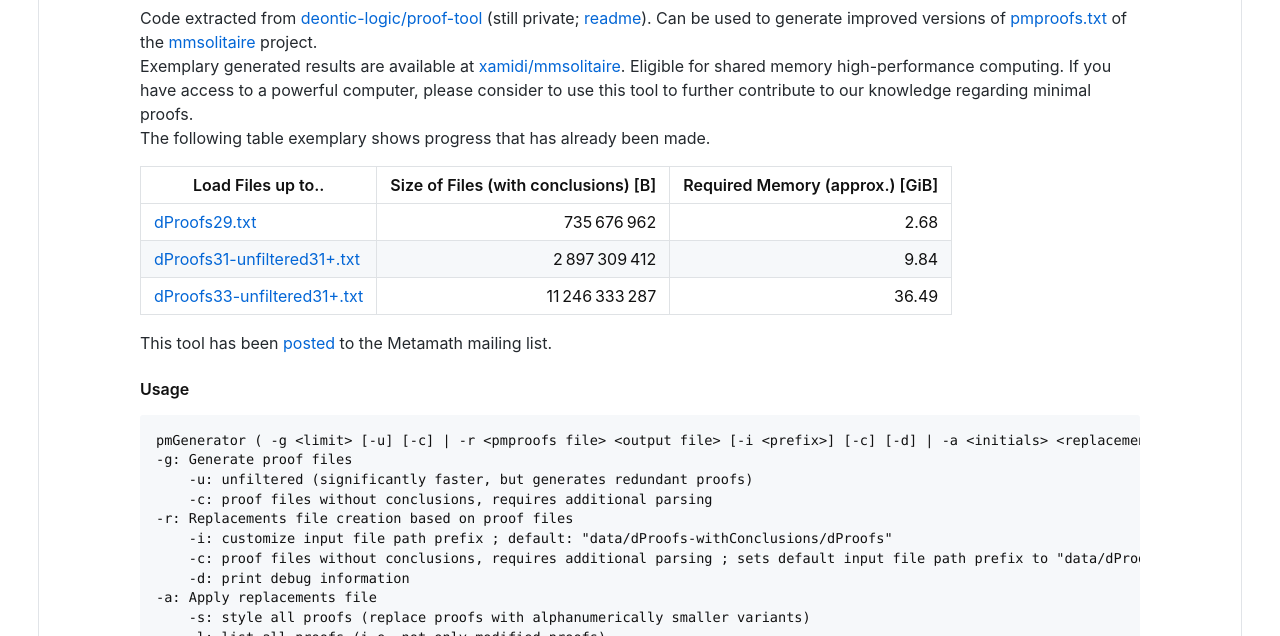
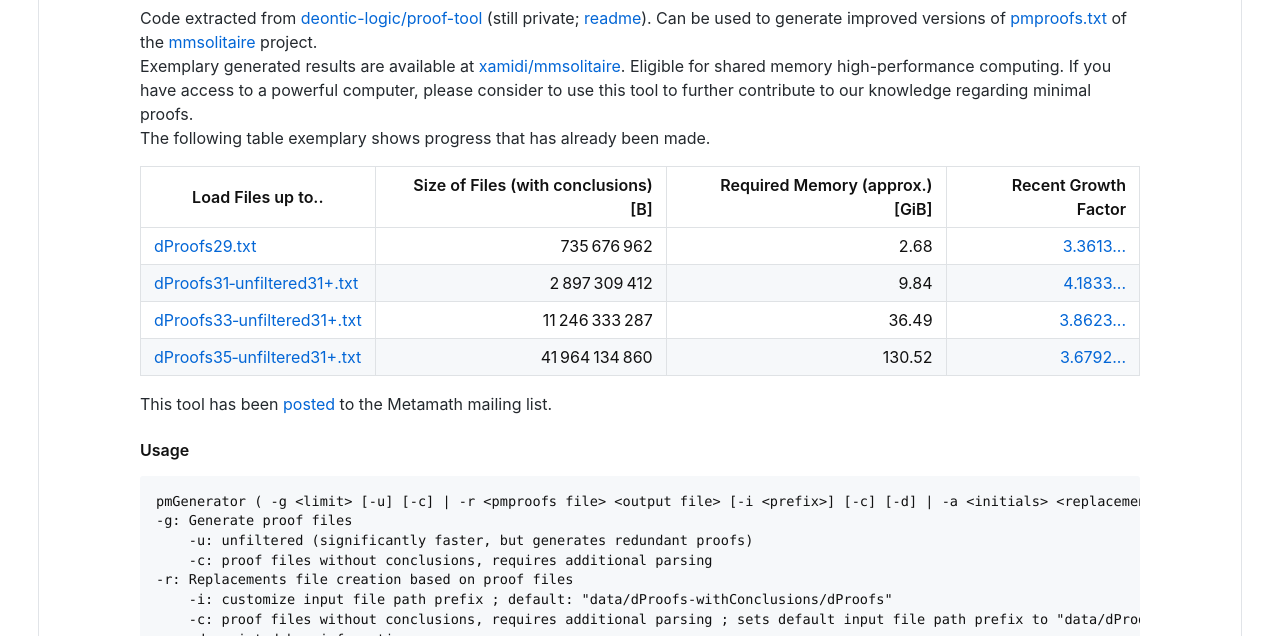
Before and after one commit to xamidi/pmGenerator, a plain HTML site: page README.html in a window 1280 px wide. Shown: the part 164-800 px from the top of the page. Drawn offline with Linux system fonts and the light colour scheme.

Commit message:
readme: add dProofs35 info + tool tips + recent growth factors

```diff
--- a/README.html
+++ b/README.html
@@ -214,30 +214,40 @@ b, strong {
 </head>
 <body><div class="markdown-container ltr"><div id="readme"><img src="icon/icon-readme.png" align="left">
 <h1 id="xamidi-pmgenerator">@xamidi/pmGenerator</h1>
-<p>Code extracted from <a href="https://github.com/deontic-logic/proof-tool">deontic-logic/proof-tool</a> (still private; <a href="https://deontic-logic.github.io/readme.html">readme</a>). Can be used to generate improved versions of <a href="https://us.metamath.org/mmsolitaire/pmproofs.txt" title="us.metamath.org/mmsolitaire/pmproofs.txt">pmproofs.txt</a> of the <a href="https://us.metamath.org/mmsolitaire/mms.html" title="us.metamath.org/mmsolitaire/mms.html">mmsolitaire</a> project.<br>Exemplary generated results are available at <a href="https://github.com/xamidi/mmsolitaire" title="GitHub repository">xamidi/mmsolitaire</a>. Eligible for shared memory high-performance computing. If you have access to a powerful computer, please consider to use this tool to further contribute to our knowledge regarding minimal proofs.<br>The following table exemplary shows progress that has already been made.</p>
+<p>Code extracted from <a href="https://github.com/deontic-logic/proof-tool" title="GitHub repository">deontic-logic/proof-tool</a> (still private; <a href="https://deontic-logic.github.io/readme.html">readme</a>). Can be used to generate improved versions of <a href="https://us.metamath.org/mmsolitaire/pmproofs.txt" title="us.metamath.org/mmsolitaire/pmproofs.txt">pmproofs.txt</a> of the <a href="https://us.metamath.org/mmsolitaire/mms.html" title="us.metamath.org/mmsolitaire/mms.html">mmsolitaire</a> project.<br>Exemplary generated results are available at <a href="https://github.com/xamidi/mmsolitaire" title="GitHub repository">xamidi/mmsolitaire</a>. Eligible for shared memory high-performance computing. If you have access to a powerful computer, please consider to use this tool to further contribute to our knowledge regarding minimal proofs.<br>The following table exemplary shows progress that has already been made.</p>
 <table>
 <thead>
 <tr>
 <th>Load Files up to..</th>
 <th style="text-align:right">Size of Files (with conclusions) [B]</th>
 <th style="text-align:right">Required Memory (approx.) [GiB]</th>
+<th style="text-align:right">Recent Growth Factor</th>
 </tr>
 </thead>
 <tbody>
 <tr>
-<td><a href="https://github.com/xamidi/pmGenerator/tree/master/data/dProofs-withConclusions">dProofs29.txt</a></td>
+<td><a href="https://github.com/xamidi/pmGenerator/tree/master/data/dProofs-withConclusions" title="735'676'962 bytes compressed into 41'959'698 bytes (ratio approx. 17.5329)">dProofs29.txt</a></td>
 <td style="text-align:right">735 676 962</td>
 <td style="text-align:right">2.68</td>
+<td style="text-align:right"><a href="https://www.wolframalpha.com/input?i=516720692%2F153725015" title="size(dProofs29.txt) / size(dProofs27.txt)">3.3613...</a></td>
 </tr>
 <tr>
-<td><a href="https://mega.nz/file/G18AWIpC#B04xOdtQj_2PJJP0yNQxbim7pOgd-hwv1i1EVU6ZsTM">dProofs31-unfiltered31+.txt</a></td>
+<td><a href="https://mega.nz/file/G18AWIpC#B04xOdtQj_2PJJP0yNQxbim7pOgd-hwv1i1EVU6ZsTM" title="2'161'632'450 bytes compressed into 112'364'583 bytes (ratio approx. 19.2377)">dProofs31&#x2011;unfiltered31+.txt</a></td>
 <td style="text-align:right">2 897 309 412</td>
 <td style="text-align:right">9.84</td>
+<td style="text-align:right"><a href="https://www.wolframalpha.com/input?i=2161632450%2F516720692" title="size(dProofs31-unfiltered31+.txt) / size(dProofs29.txt)">4.1833...</a></td>
 </tr>
 <tr>
-<td><a href="https://mega.nz/file/3gVQSIJL#Qfa9CoUwsHWYYNHXYaP1mg61QQSJ1NSl1CHudK4g7BA">dProofs33-unfiltered31+.txt</a></td>
+<td><a href="https://mega.nz/file/3gVQSIJL#Qfa9CoUwsHWYYNHXYaP1mg61QQSJ1NSl1CHudK4g7BA" title="8'349'023'875 bytes compressed into 402'886'507 bytes (ratio approx. 20.7230)">dProofs33&#x2011;unfiltered31+.txt</a></td>
 <td style="text-align:right">11 246 333 287</td>
 <td style="text-align:right">36.49</td>
+<td style="text-align:right"><a href="https://www.wolframalpha.com/input?i=8349023875%2F2161632450" title="size(dProofs33-unfiltered31+.txt) / size(dProofs31-unfiltered31+.txt)">3.8623...</a></td>
+</tr>
+<tr>
+<td><a href="https://mega.nz/file/2893yZ7S#JlCHv4uOajgBJPPE2W87F_LAPzkH0-FlF4_2OrccuC4" title="30'717'801'573 bytes compressed into 1'400'853'331 bytes (ratio approx. 21.9279)">dProofs35&#x2011;unfiltered31+.txt</a></td>
+<td style="text-align:right">41 964 134 860</td>
+<td style="text-align:right">130.52</td>
+<td style="text-align:right"><a href="https://www.wolframalpha.com/input?i=30717801573%2F8349023875" title="size(dProofs35-unfiltered31+.txt) / size(dProofs33-unfiltered31+.txt)">3.6792...</a></td>
 </tr>
 </tbody>
 </table>
```
Also changed, not shown: 1 other file.
